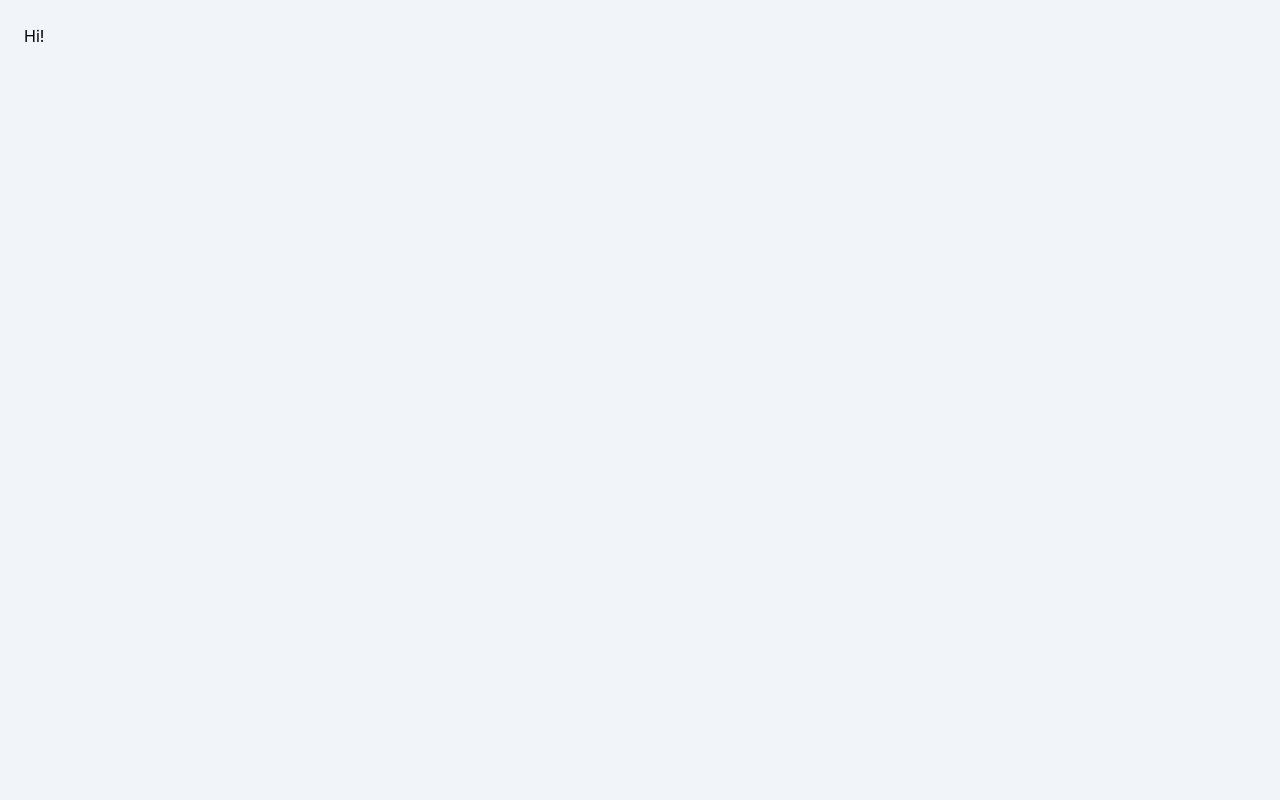
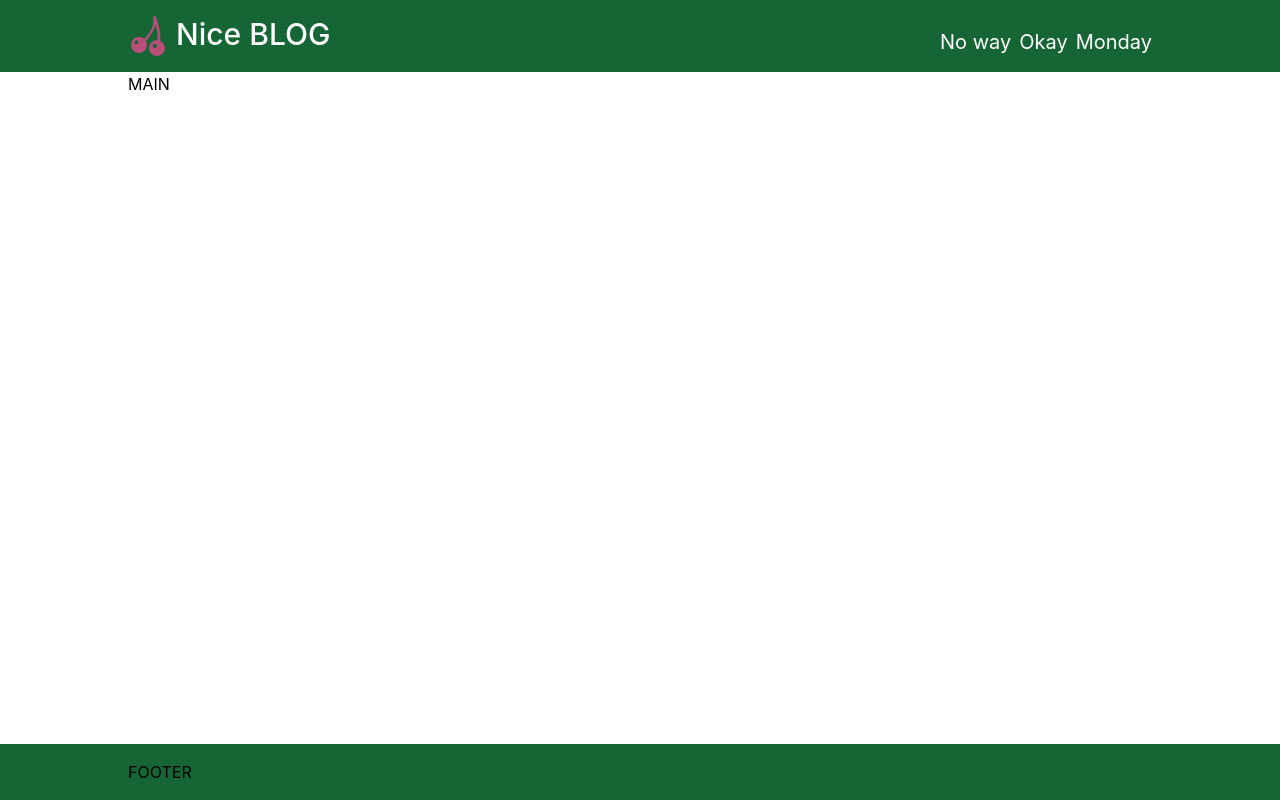
Before and after one commit to DanilaMehighlove/blog-react-express-mongodb-tailwind, a React (Create React App) app in the folder frontend/: page / in a window 1280 px wide. Built offline with nearby package versions, Linux system fonts and the light colour scheme.

Commit message:
Added main components

```diff
--- a/frontend/src/App.tsx
+++ /dev/null
@@ -1,11 +0,0 @@
-import "./App.scss";
-
-function App() {
-  return (
-    <div className="p-6 h-full bg-slate-100">
-      <h1>Hi!</h1>
-    </div>
-  );
-}
-
-export default App;
--- /dev/null
+++ b/frontend/src/components/App.tsx
@@ -0,0 +1,26 @@
+import "../App.scss";
+import { Header } from "./main";
+
+function App() {
+  return (
+    <div className="flex flex-col h-full">
+      <header className="flex justify-center bg-green-800 pt-4 pb-4">
+        <div className="flex max-w-6xl pl-16 pr-16 w-full">
+          <Header />
+        </div>
+      </header>
+      <main className="flex justify-center flex-grow">
+        <div className="flex max-w-6xl pl-16 pr-16 w-full">
+          MAIN
+        </div>
+      </main>
+      <footer className="flex justify-center bg-green-800 pt-4 pb-4">
+        <div className="flex max-w-6xl pl-16 pr-16 w-full">
+          FOOTER
+        </div>
+      </footer>
+    </div>
+  );
+}
+
+export default App;
--- /dev/null
+++ b/frontend/src/components/main.ts
@@ -0,0 +1 @@
+export * from "./main/Header";
--- /dev/null
+++ b/frontend/src/components/main/Header.tsx
@@ -0,0 +1,23 @@
+import logo from '../../logo.svg';
+
+const navItems: Array<{ name: string, href: string }> = [
+  { name: 'No way', href: '' },
+  { name: 'Okay', href: '' },
+  { name: 'Monday', href: '' }
+];
+
+export function Header() {
+  return(
+    <div className="flex gap-x-4 w-full justify-between text-white">
+      <a className="flex gap-x-2" href="/">
+        <img className="w-10 h-10" src={logo}/>
+        <h1 className="text-3xl font-medium">Nice BLOG</h1>
+      </a>
+      <nav className="flex flex-row flex-grow ">
+        <ul className="flex flex-row flex-grow gap-x-2 items-end justify-end text-xl">
+          { navItems.map(item => <li><a href={item.href}>{item.name}</a></li> )}
+        </ul>
+      </nav>
+    </div>
+  );
+}
--- a/frontend/src/index.tsx
+++ b/frontend/src/index.tsx
@@ -1,6 +1,6 @@
 import ReactDOM from 'react-dom/client';
 import './index.scss';
-import App from './App';
+import App from './components/App';
 import reportWebVitals from './reportWebVitals';
 
 const root = ReactDOM.createRoot(
```
Also changed, not shown: frontend/src/logo.svg (added), 1 other file (tests, documents, lock files or other folders).
